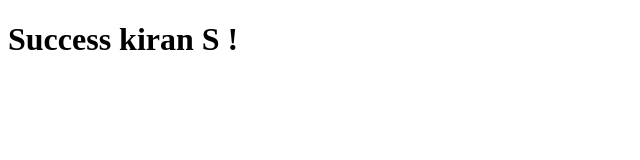
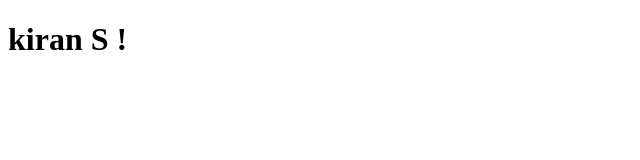
Before and after one commit to 1995-Kiran/cicd-task, a plain HTML site: page index.html in a window 1280 px wide. Shown: the whole page, without its empty margins (0-640 px from the left). Drawn offline with Linux system fonts and the light colour scheme.

Commit message:
leave a mes

```diff
--- a/index.html
+++ b/index.html
@@ -5,6 +5,6 @@
     <title>Welcome kiran ns</title>
   </head>
   <body>
-    <h1>Success kiran  S !</h1>
+    <h1> kiran  S !</h1>
   </body>
 </html>
```
